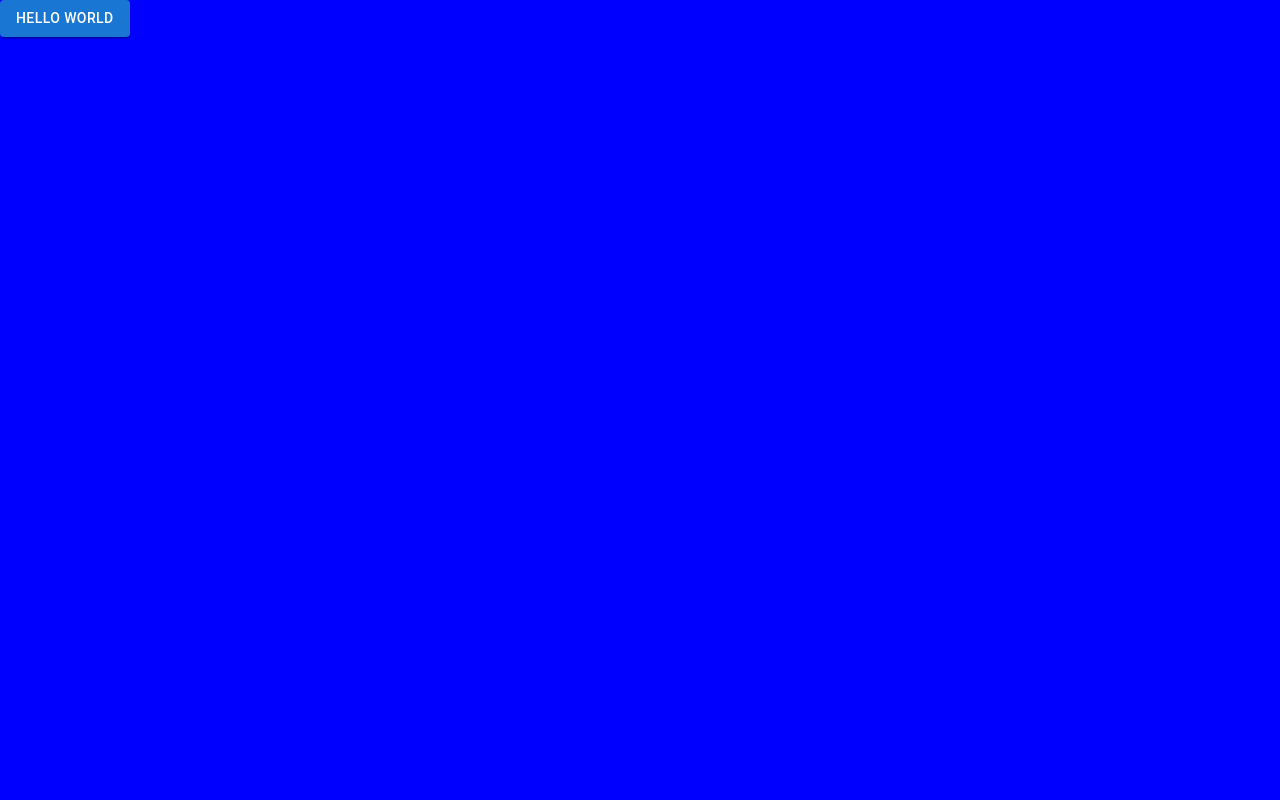
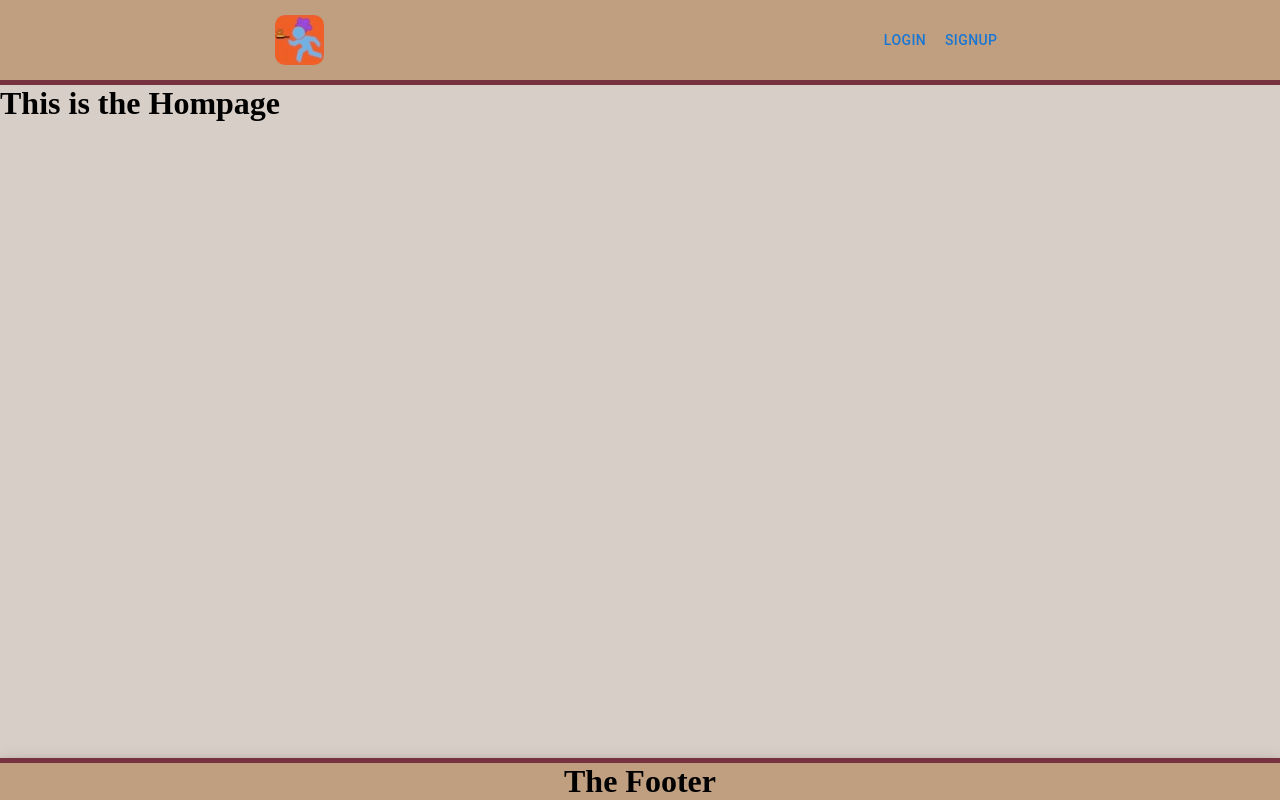
Before and after one commit to biggersmatt/jump-to-react, a React (Create React App) app: page / in a window 1280 px wide. Built offline with nearby package versions, Linux system fonts and the light colour scheme.

Commit message:
Homepage, Navbar and Footer created

```diff
--- a/package.json
+++ b/package.json
@@ -19,7 +19,8 @@
     "start": "react-scripts start",
     "build": "react-scripts build",
     "test": "react-scripts test",
-    "eject": "react-scripts eject"
+    "eject": "react-scripts eject",
+    "dev": "nodemon react=scripts start"
   },
   "eslintConfig": {
     "extends": [
--- a/src/App.css
+++ b/src/App.css
@@ -1,9 +1,23 @@
+:root {
+  --grain: #d7cec7;
+  --blackboard: #565656;
+  --oxford: #76323f;
+  --tan: #c09f80;
+}
 * {
   padding: 0;
   margin: 0;
 }
-
 .app-wrapper {
-  background-color: blue;
+  display: flex;
+  flex-direction: column;
   min-height: 100vh;
 }
+.app-content {
+  flex-grow: 1;
+  background-color: var(--grain);
+  height: 100%;
+}
+.shadow {
+  box-shadow: 0 4px 8px 0 rgba(0, 0, 0, 0.2), 0 6px 20px 0 rgba(0, 0, 0, 0.19);
+}
--- a/src/App.js
+++ b/src/App.js
@@ -1,16 +1,17 @@
+import Homepage from './pages/Homepage/homepage';
+import Navbar from './components/Navbar/navbar';
+import Footer from './components/Footer/footer';
 
-
-import Button from '@mui/material/Button';
-
-import Homepage from './Homepage/homepage';
-
-require ('./App.css');
+require('./App.css');
 
 export default function App() {
   return (
     <div className='app-wrapper'>
-      <Button variant='contained'>Hello World</Button>
-      {/* <Homepage></Homepage> */}
+      <Navbar/>
+      <div className='app-content'>
+        <Homepage/>
+      </div>
+      <Footer/>
     </div>
   );
 }
--- /dev/null
+++ b/src/components/Footer/footer.css
@@ -0,0 +1,5 @@
+.footer-wrapper {
+  background-color: var(--tan);
+  text-align: center;
+  border-top: 5px solid var(--oxford);
+}
--- /dev/null
+++ b/src/components/Footer/footer.jsx
@@ -0,0 +1,9 @@
+require('./footer.css');
+
+export default function Footer() {
+  return (
+    <div className='footer-wrapper shadow'>
+      <h1>The Footer</h1>
+    </div>
+  )
+}
--- /dev/null
+++ b/src/components/Navbar/navbar.css
@@ -0,0 +1,15 @@
+.navbar-wrapper {
+  display: flex;
+  justify-content: space-around;
+  align-items: center;
+  background-color: var(--tan);
+  min-height: 10vh;
+  border-bottom: 5px solid var(--oxford);
+}
+.chef-image {
+  height: 50px;
+  border-radius: 10px;
+}
+.buttons {
+  display:flex;
+}
--- /dev/null
+++ b/src/components/Navbar/navbar.jsx
@@ -0,0 +1,15 @@
+import Button from '@mui/material/Button';
+import Chef from '../../images/chef.jpeg';
+require('./navbar.css');
+
+export default function Navbar() {
+  return (
+    <div className='navbar-wrapper shadow'>
+      <img src={Chef} alt="chef" className='chef-image' />
+      <div className="buttons">
+        <Button>Login</Button>
+        <Button>Signup</Button>
+      </div>
+    </div>
+  )
+}
--- a/src/Homepage/homepage.jsx
+++ b/src/pages/Homepage/homepage.jsx
@@ -1,5 +1,3 @@
-
-
 export default function Homepage() {
   return (
     <div>
```
Also changed, not shown: src/images/chef.jpeg (added).
